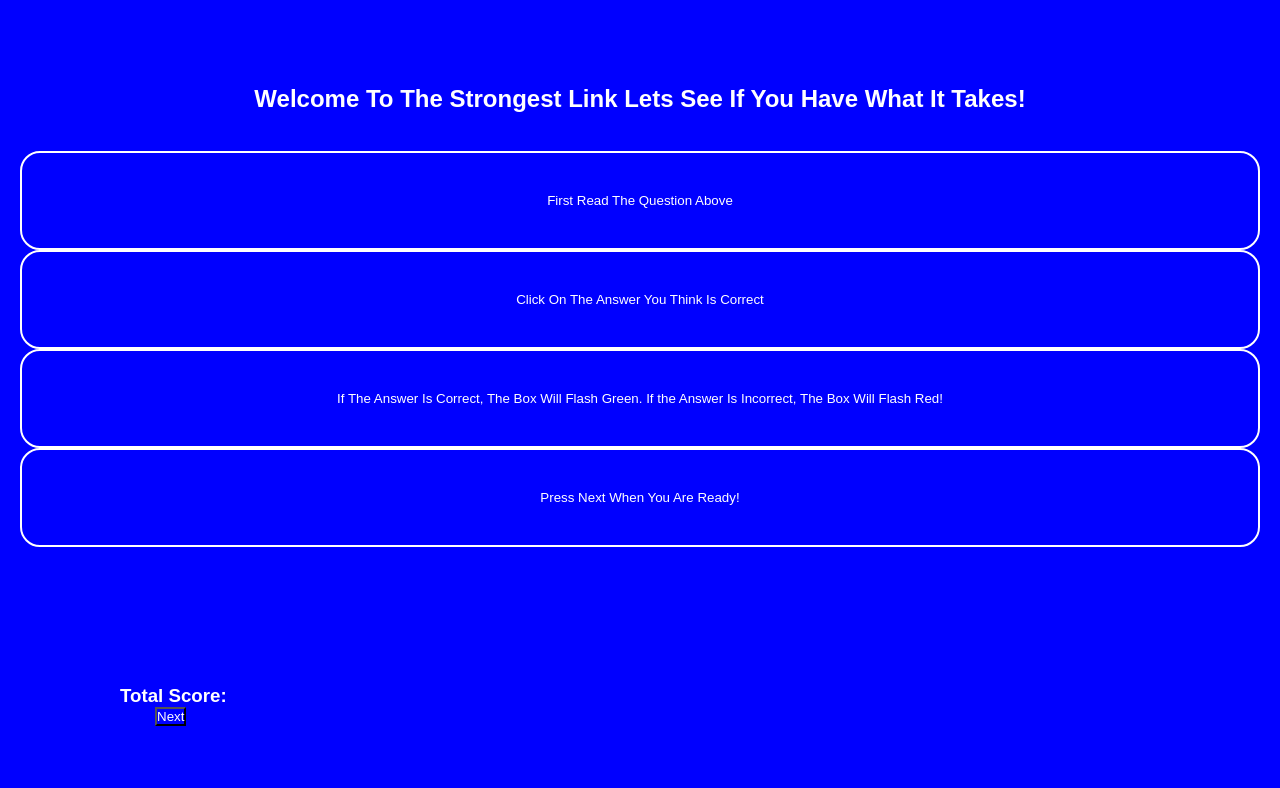
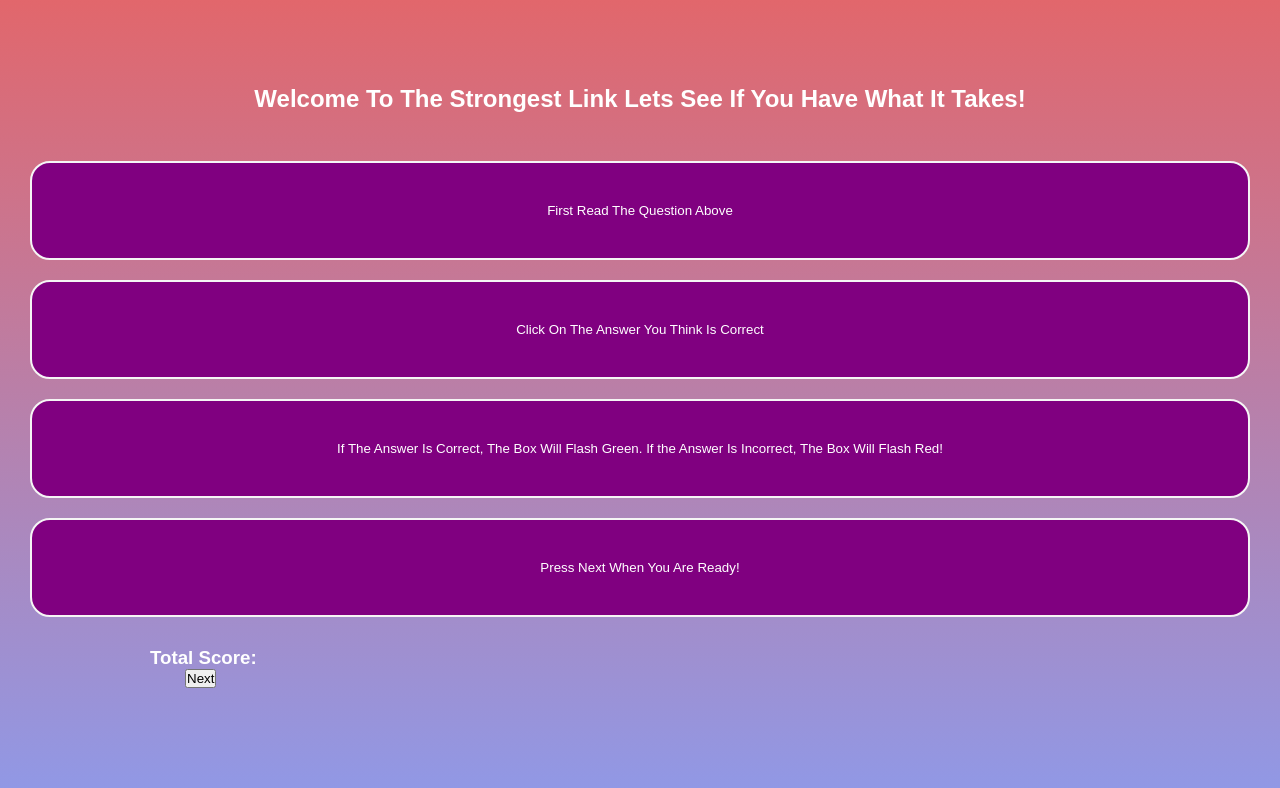
Before and after one commit to Tufiale/Which-Word, a website built with Vite: page index.html in a window 1280 px wide. Shown: the part 43-831 px from the top of the page. Before the commit the page ends 800 px from the top, so only its background shows below. Built offline with nearby package versions, Linux system fonts and the light colour scheme; a web font is replaced by a local one.

Commit message:
Changed background and html

```diff
--- a/src/main.ts
+++ b/src/main.ts
@@ -28,10 +28,11 @@ const handleUpdateQuestion = () => {
   });
 };
 
-const handleAnswer = (event: Event) => {
+const handleAnswer = (event: any) => {
   const userAnswer = event.currentTarget.textContent;
   if (userAnswer === quizQuestions[currentQuestionNumber].answer) {
     event.currentTarget.style.backgroundColor = "green";
+    console.log(event);
     correctScore++;
     score.innerText = correctScore;
   } else {
--- a/src/style.scss
+++ b/src/style.scss
@@ -6,16 +6,17 @@
   font-family: "Inter", sans-serif;
   font-family: "Lora", serif;
   font-family: "REM", sans-serif;
-  background-color: blue;
 }
 
+body {
+  background: linear-gradient(#e66465, #9198e5);
+}
 .navbar {
   display: flex;
   justify-content: center;
 }
 
 .quiz {
-  height: 500px;
   display: flex;
   flex-direction: column;
   justify-content: center;
@@ -40,22 +41,23 @@
 }
 
 .answers__buttons {
+  height: auto;
   justify-content: space-between;
-  border-radius: 5px;
-  background-image: orange;
   padding: 40px;
-  border: white solid 2px;
+  margin: 10px;
+  border: whitesmoke solid 2px;
   transition-duration: 0.4s;
   border-radius: 20px;
+  background-color: purple;
 }
 
 .answers__buttons:hover {
-  color: white;
+  color: orange;
 }
 
 .footer__container {
-  margin-left: 120px;
-  margin-top: 100px;
+  margin-left: 150px;
+  margin-bottom: 100px;
 }
 
 .footer__countdown {
@@ -69,4 +71,5 @@
 
 .next {
   margin-left: 35px;
+  color: black;
 }
```
Also changed, not shown: index.html (+0 -1 lines).
